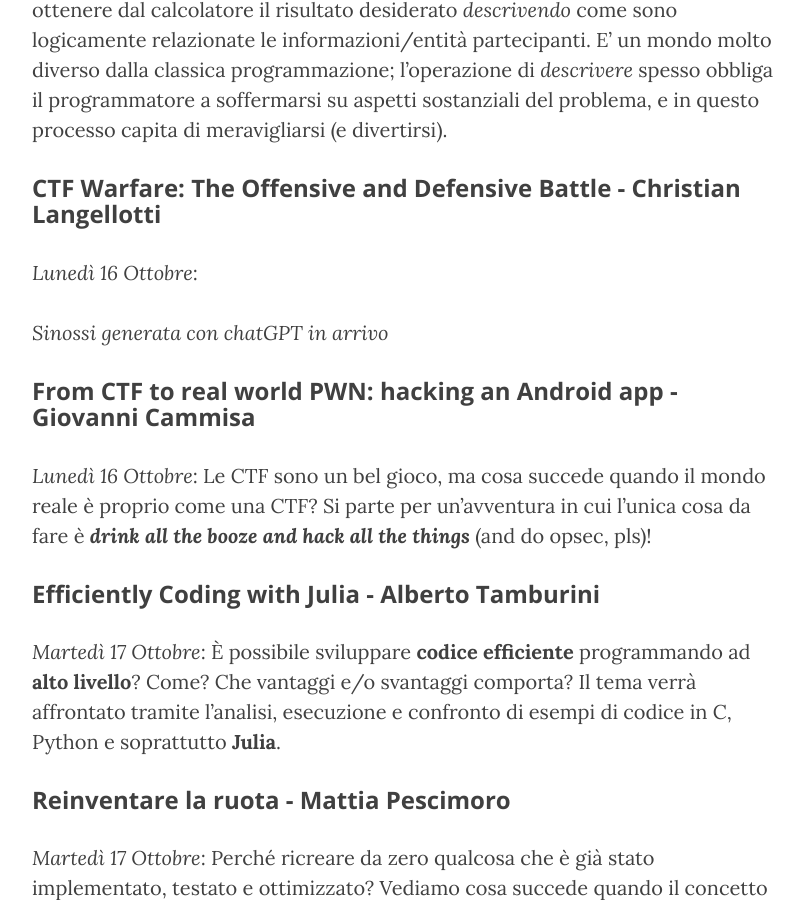
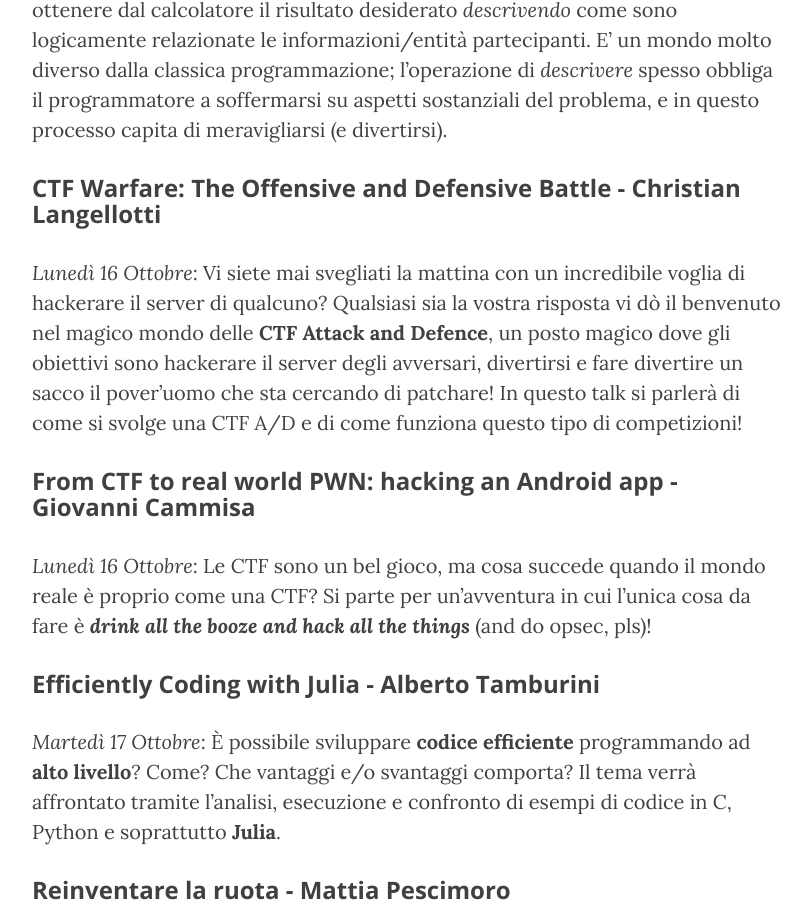
Before and after one commit to muhack/muhack.github.io, a Jekyll site: the page built from _posts/2023-09-12-muhackademy-2k23.md, in a window 1280 px wide and 900 px high, scrolled down 2520 px. Shown: the whole window, without its empty margins (233-1044 px from the left). Built offline with Jekyll 4.4.1, drawn with Linux system fonts in a browser that asks for light colours.

Commit message:
add last sinossi left muhackademy 2023

```diff
--- a/_posts/2023-09-12-muhackademy-2k23.md
+++ b/_posts/2023-09-12-muhackademy-2k23.md
@@ -34,9 +34,9 @@
 
 ### __CTF Warfare: The Offensive and Defensive Battle - Christian Langellotti__
 
-_Lunedì 16 Ottobre_:
-
-_Sinossi generata con chatGPT in arrivo_
+_Lunedì 16 Ottobre_: Vi siete mai svegliati la mattina con un incredibile voglia di hackerare il server di qualcuno?
+Qualsiasi sia la vostra risposta vi dò il benvenuto nel magico mondo delle __CTF Attack and Defence__, un posto magico dove gli obiettivi sono hackerare il server degli avversari, divertirsi e fare divertire un sacco il pover'uomo che sta cercando di patchare!
+In questo talk si parlerà di come si svolge una CTF A/D e di come funziona questo tipo di competizioni!
 
 ### __From CTF to real world PWN: hacking an Android app - Giovanni Cammisa__
 
```
